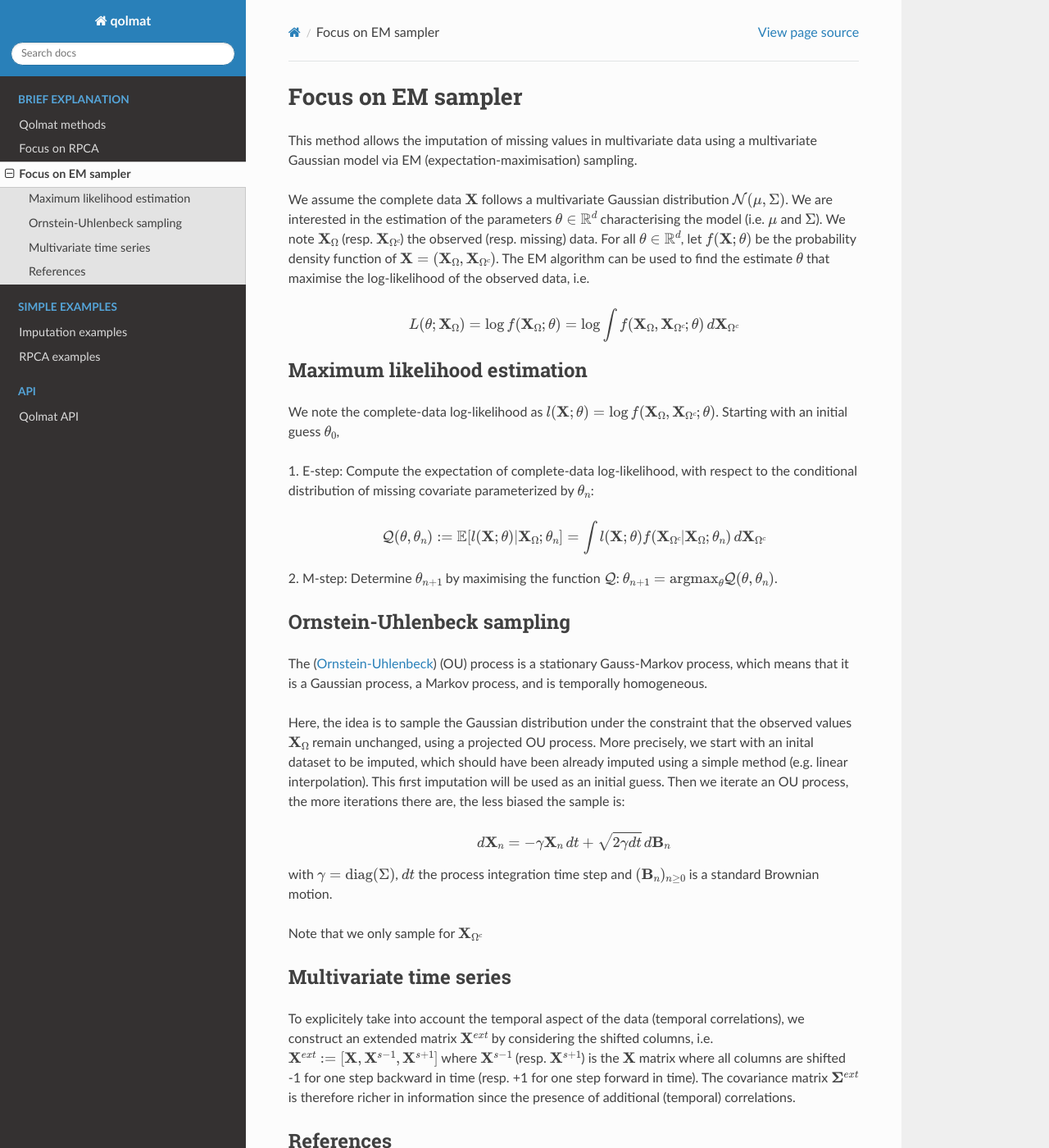
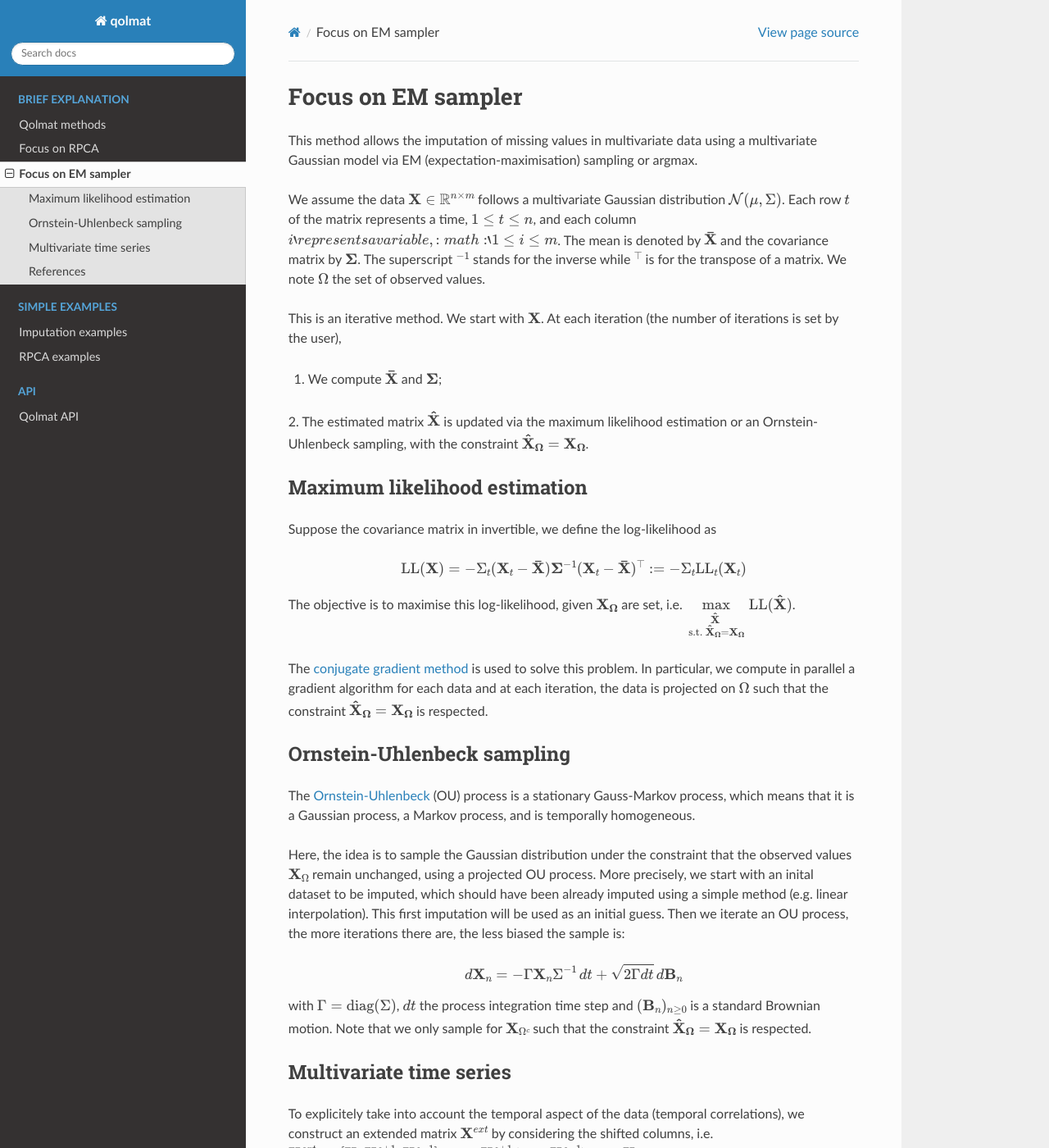
Before and after one commit to scikit-learn-contrib/qolmat, a Sphinx documentation site: the page built from docs/EM_sampler.rst, in a window 1280 px wide and 1400 px high. Shown: the whole window at 82% size. Built offline with Sphinx 7.4.7 and the Read the Docs theme 2.0.0, drawn with Linux system fonts in a browser that asks for light colours; some of the changed text lies outside the part shown.

Commit message:
update docs

```diff
--- a/docs/EM_sampler.rst
+++ b/docs/EM_sampler.rst
@@ -2,40 +2,45 @@ Focus on EM sampler
 ===================
 
 This method allows the imputation of missing values in multivariate data using a multivariate Gaussian model
-via EM (expectation-maximisation) sampling.
+via EM (expectation-maximisation) sampling or argmax.
 
-We assume the complete data :math:`\mathbf{X}` follows a multivariate Gaussian distribution :math:`\mathcal{N}(\mu, \Sigma)`.
-We are interested in the estimation of the parameters :math:`\theta \in \mathbb{R}^d` characterising the model
-(i.e. :math:`\mu` and :math:`\Sigma`). We note :math:`\mathbf{X}_{\Omega}` (resp. :math:`\mathbf{X}_{\Omega^c}`)
-the observed (resp. missing) data. For all :math:`\theta \in \mathbb{R}^d`, let :math:`f(\mathbf{X}; \theta)`
-be the probability density function of :math:`\mathbf{X} = (\mathbf{X}_{\Omega}, \mathbf{X}_{\Omega^c})`.
-The EM algorithm can be used to find the estimate :math:`\theta` that maximise the log-likelihood of the observed data,
-i.e.
+We assume the data :math:`\mathbf{X} \in \mathbb{R}^{n \times m}` follows a multivariate Gaussian distribution :math:`\mathcal{N}(\mu, \Sigma)`.
+Each row :math:`t` of the matrix represents a time, :math:`1 \leq  t \leq n`,
+and each column :math:`i`represents a variable, :math:`1 \leq  i \leq m`.
+The mean is denoted by :math:`\mathbf{\bar{X}}` and the covariance matrix by :math:`\mathbf{\Sigma}`.
+The superscript :math:`^{-1}` stands for the inverse while :math:`^\top` is for the transpose of a matrix.
+We note :math:`\Omega` the set of observed values.
 
-.. math::
+This is an iterative method.
+We start with :math:`\mathbf{X}`. At each iteration (the number of iterations is set by the user),
 
-    L(\theta; \mathbf{X}_{\Omega}) = \log f(\mathbf{X}_{\Omega}; \theta) = \log \int f(\mathbf{X}_{\Omega}, \mathbf{X}_{\Omega^c}; \theta) \, d\mathbf{X}_{\Omega^c}
+1. We compute :math:`\mathbf{\bar{X}}` and :math:`\mathbf{\Sigma}`;
+2. The estimated matrix :math:`\mathbf{\hat{X}}` is updated via the maximum likelihood estimation or an Ornstein-Uhlenbeck sampling,
+with the constraint :math:`\mathbf{\hat{X}_{\Omega}} = \mathbf{X_{\Omega}}`.
+
 
 
 Maximum likelihood estimation
 *****************************
-We note the complete-data log-likelihood as :math:`l(\mathbf{X}; \theta) = \log f(\mathbf{X}_{\Omega}, \mathbf{X}_{\Omega^c}; \theta)`.
-Starting with an initial guess :math:`\theta_0`,
-
-1. E-step: Compute the expectation of complete-data log-likelihood, with respect to the conditional distribution of missing
-covariate parameterized by :math:`\theta_n`:
+Suppose the covariance matrix in invertible, we define the log-likelihood as
 
 .. math::
 
-    \mathcal{Q}(\theta, \theta_n) := \mathbb{E} [l(\mathbf{X}; \theta) \vert \mathbf{X}_{\Omega} ; \theta_n] = \int l(\mathbf{X}; \theta) f(\mathbf{X}_{\Omega^c} \vert \mathbf{X}_{\Omega} ; \theta_n) \, d\mathbf{X}_{\Omega^c}
+    \text{LL}(\mathbf{X}) = - \Sigma_t (\mathbf{X}_t -  \mathbf{\bar{X}}) \mathbf{\Sigma}^{-1} (\mathbf{X}_t -  \mathbf{\bar{X}})^\top
+    := - \Sigma_t \text{LL}_t (\mathbf{X}_t)
 
-2. M-step: Determine :math:`\theta_{n+1}` by maximising the function :math:`\mathcal{Q}`:
-:math:`\theta_{n+1} = \text{argmax}_{\theta} \mathcal{Q}(\theta, \theta_n)`.
+The objective is to maximise this log-likelihood, given :math:`\mathbf{X_{\Omega}}` are set, i.e.
+:math:`\max \limits_{\substack{ \mathbf{\hat{X}} \\ \text{ s.t. } \mathbf{\hat{X}_{\Omega}} = \mathbf{X_{\Omega}} }} \text{LL}(\mathbf{\hat{X}})`.
+
+The `conjugate gradient method <https://en.wikipedia.org/wiki/Conjugate_gradient_method#:~:text=In%20mathematics,%20the%20conjugate%20gradient,whose%20matrix%20is%20positive-definite.>`__ is used to solve this problem.
+In particular, we compute in parallel a gradient algorithm for each data and at each iteration,
+the data is projected on :math:`\Omega` such that the constraint :math:`\mathbf{\hat{X}_{\Omega}} = \mathbf{X_{\Omega}}` is respected.
+
 
 
 Ornstein-Uhlenbeck sampling
 ***************************
-The (`Ornstein-Uhlenbeck <https://en.wikipedia.org/wiki/Ornstein%E2%80%93Uhlenbeck_process#:~:text=The%20Ornstein%E2%80%93Uhlenbeck%20process%20is%20a%20stationary%20Gauss%E2%80%93Markov%20process,the%20space%20and%20time%20variables.>`__) (OU) process is a stationary Gauss-Markov process, which means that it is a Gaussian process,
+The `Ornstein-Uhlenbeck <https://en.wikipedia.org/wiki/Ornstein%E2%80%93Uhlenbeck_process#:~:text=The%20Ornstein%E2%80%93Uhlenbeck%20process%20is%20a%20stationary%20Gauss%E2%80%93Markov%20process,the%20space%20and%20time%20variables.>`__ (OU) process is a stationary Gauss-Markov process, which means that it is a Gaussian process,
 a Markov process, and is temporally homogeneous.
 
 Here, the idea is to sample the Gaussian distribution under the constraint that the observed values :math:`\mathbf{X}_{\Omega}`
@@ -46,12 +51,13 @@ Then we iterate an OU process, the more iterations there are, the less biased th
 
 .. math::
 
-    d\mathbf{X}_n = -\gamma \mathbf{X}_n \,dt + \sqrt{2 \gamma dt} \, d\mathbf{B}_n
+    d\mathbf{X}_n = - \Gamma \mathbf{X}_n \Sigma^{-1} \,dt + \sqrt{2 \Gamma dt} \, d\mathbf{B}_n
 
-with :math:`\gamma = \text{diag}(\Sigma)`, :math:`dt` the process integration time step
+with :math:`\Gamma = \text{diag}(\Sigma)`, :math:`dt` the process integration time step
 and :math:`(\mathbf{B}_n)_{n\geq 0}` is a standard Brownian motion.
+Note that we only sample for :math:`\mathbf{X}_{\Omega^c}` such that the constraint
+:math:`\mathbf{\hat{X}_{\Omega}} = \mathbf{X_{\Omega}}` is respected.
 
-Note that we only sample for :math:`\mathbf{X}_{\Omega^c}`
 
 Multivariate time series
 ************************
@@ -59,11 +65,17 @@ Multivariate time series
 To explicitely take into account the temporal aspect of the data
 (temporal correlations), we construct an extended matrix :math:`\mathbf{X}^{ext}`
 by considering the shifted columns, i.e.
-:math:`\mathbf{X}^{ext} := [\mathbf{X}, \mathbf{X}^{s-1}, \mathbf{X}^{s+1}]` where
-:math:`\mathbf{X}^{s-1}` (resp. :math:`\mathbf{X}^{s+1}`) is the :math:`\mathbf{X}` matrix
-where all columns are shifted -1 for one step backward in time (resp. +1 for one step forward in time).
+:math:`\mathbf{X}^{ext} := [\mathbf{X}, \mathbf{X}^{s+1}, \mathbf{X}^{s-1}]` where
+:math:`\mathbf{X}^{s+1}` (resp. :math:`\mathbf{X}^{s-1}`) is the :math:`\mathbf{X}` matrix
+where all columns are shifted +1 for one step backward in time (resp. -1 for one step forward in time).
 The covariance matrix :math:`\mathbf{\Sigma}^{ext}` is therefore richer in information since the presence of additional
 (temporal) correlations.
+
+.. image:: images/extended_matrix.png
+
+
+
+
 
 
 References
```
Also changed, not shown: docs/images/extended_matrix.png (added), 18 other files.
